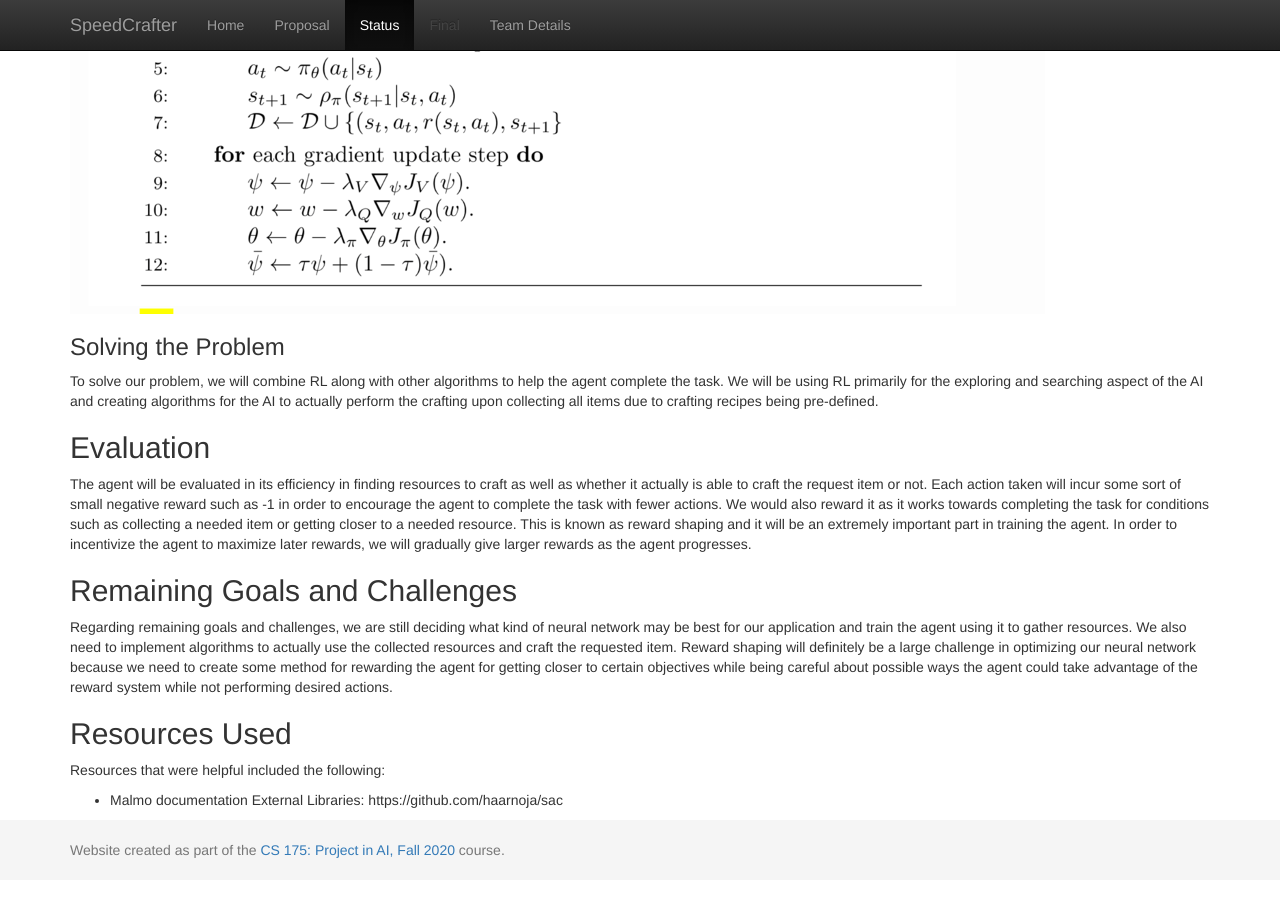
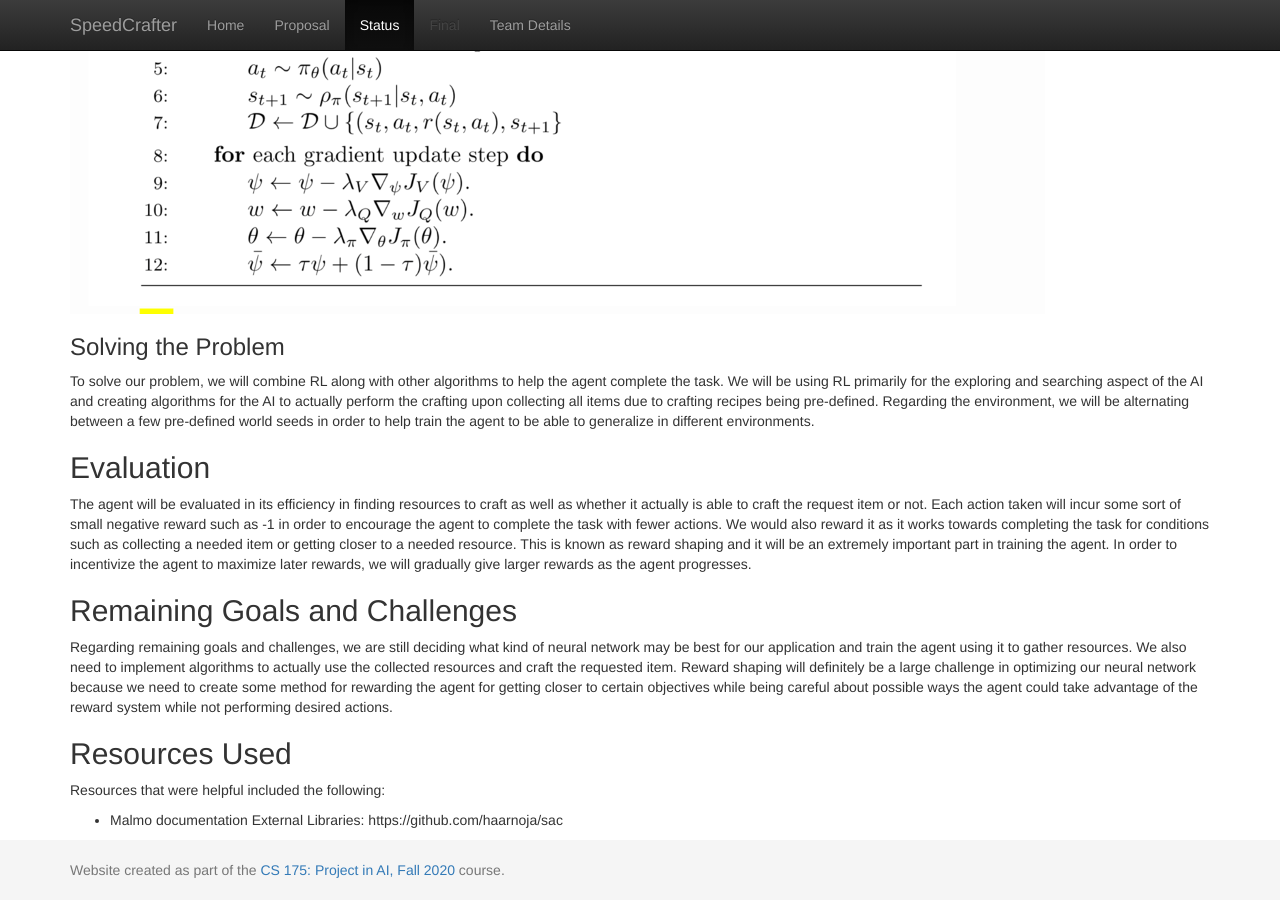
Before and after one commit to jhnguyen521/SpeedCrafter, a Jekyll site: the page built from docs/status.md, in a window 1280 px wide and 900 px high, scrolled down 1585 px. Built offline with Jekyll 4.4.1, drawn with Linux system fonts in a browser that asks for light colours.

Commit message:
Update status.md

```diff
--- a/docs/status.md
+++ b/docs/status.md
@@ -39,7 +39,7 @@
 
 ### Solving the Problem
 
-To solve our problem, we will combine RL along with other algorithms to help the agent complete the task. We will be using RL primarily for the exploring and searching aspect of the AI and creating algorithms for the AI to actually perform the crafting upon collecting all items due to crafting recipes being pre-defined.
+To solve our problem, we will combine RL along with other algorithms to help the agent complete the task. We will be using RL primarily for the exploring and searching aspect of the AI and creating algorithms for the AI to actually perform the crafting upon collecting all items due to crafting recipes being pre-defined. Regarding the environment, we will be alternating between a few pre-defined world seeds in order to help train the agent to be able to generalize in different environments.
 
 
 ## Evaluation
```
